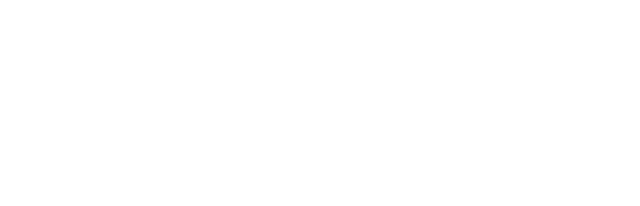
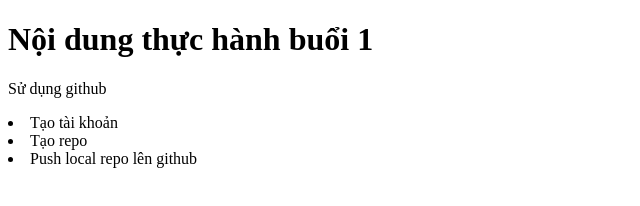
Before and after one commit to TranHongNhien/Web_t3_4-6_buoi1, a plain HTML site: page index.html in a window 1280 px wide. Shown: the whole page, without its empty margins (0-640 px from the left). Drawn offline with Linux system fonts and the light colour scheme.

Commit message:
add file prj test

```diff
--- a/index.html
+++ b/index.html
@@ -9,7 +9,11 @@
 </head>
 
 <body>
-
+    <h1>Nội dung thực hành buổi 1</h1>
+    <p>Sử dụng github</p>
+    <li>Tạo tài khoản</li>
+    <li>Tạo repo</li>
+    <li>Push local repo lên github</li>
 </body>
 
 </html>
```
Also changed, not shown: prj_test.html (added).
